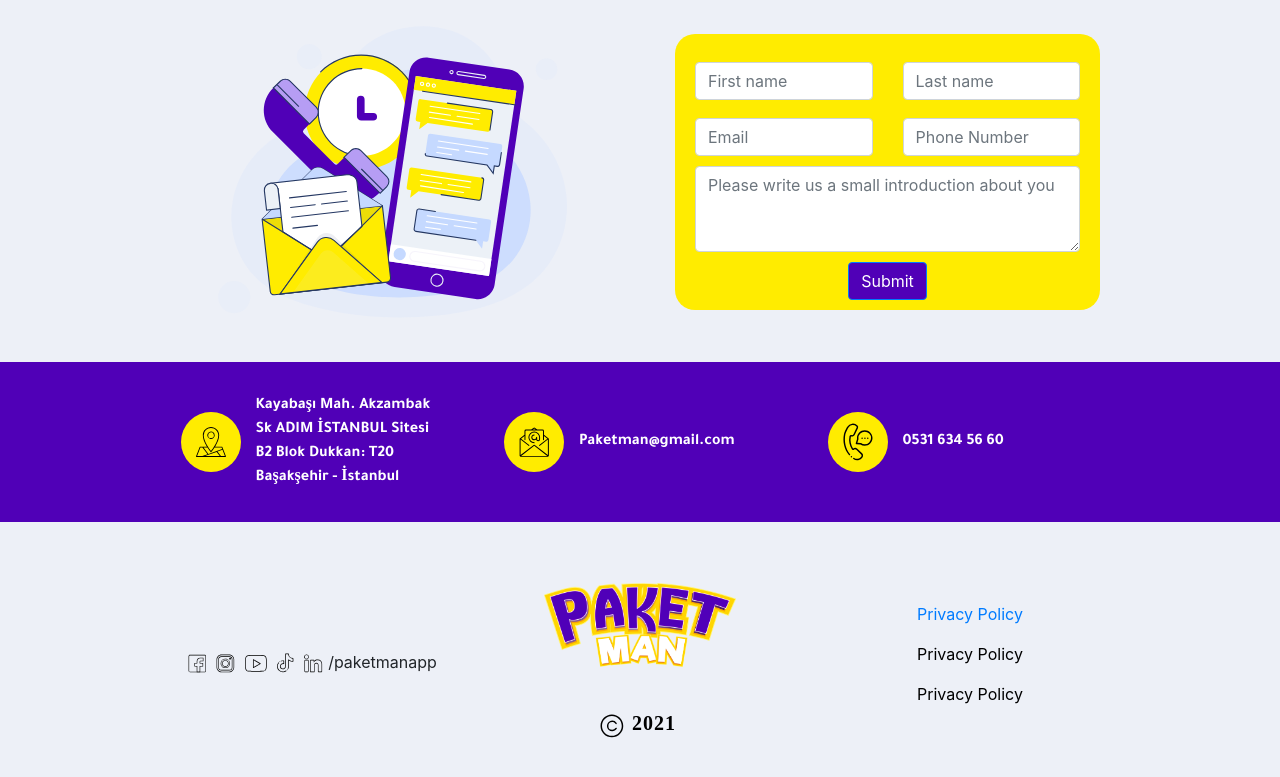
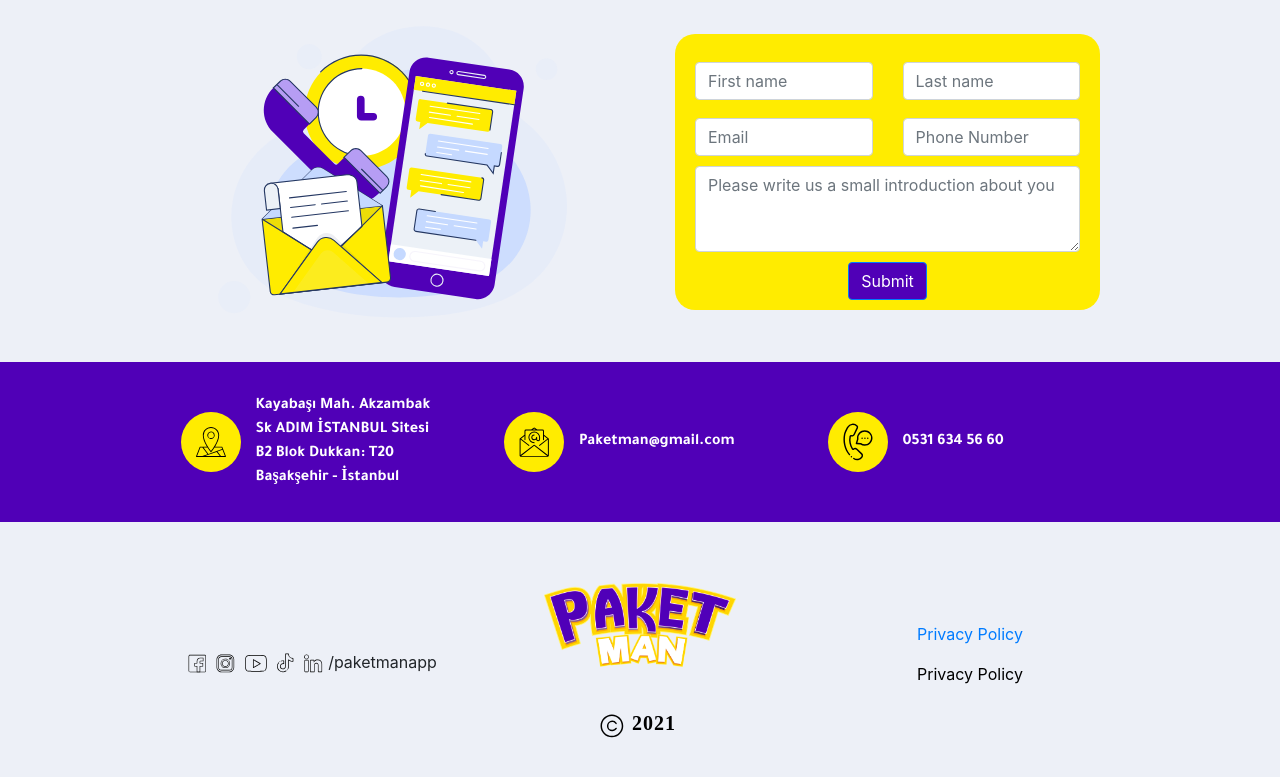
Before and after one commit to khaldoon9kh/paketManWebsite, a React (Create React App) app: page / in a window 1280 px wide. Shown: the part 2498-3275 px from the top of the page. Built offline with nearby package versions, Linux system fonts and the light colour scheme.

Commit message:
delete one policy item

```diff
--- a/src/containers/Footer/index.jsx
+++ b/src/containers/Footer/index.jsx
@@ -2,11 +2,6 @@ import React, { useState } from "react";
 import { Row, Col, Image, Container } from "react-bootstrap";
 import "./index.css";
 import PaketManLogo from "../../assests/pics/PaketManWordmark@1X.png";
-// import FBIcon from "../../assests/socialMediaIcon/FB.svg";
-// import InstaIcon from "../../assests/socialMediaIcon/INSTA.svg";
-// import YTIcon from "../../assests/socialMediaIcon/YT.svg";
-// import LinkedInIcon from "../../assests/socialMediaIcon/LinkedIn.svg";
-// import TikTokIcon from "../../assests/socialMediaIcon/TIKTOK.svg";
 import TMIcon from "../../assests/socialMediaIcon/TD.svg";
 import FB from "../../assests/socialMediaIcon/FB";
 import INSTA from "../../assests/socialMediaIcon/INSTA";
@@ -38,7 +33,6 @@ const Footer = () => {
             <p>Privacy Policy</p>
           </a>
           <p>Privacy Policy</p>
-          <p>Privacy Policy</p>
         </Col>
       </Row>
     </Container>
```
